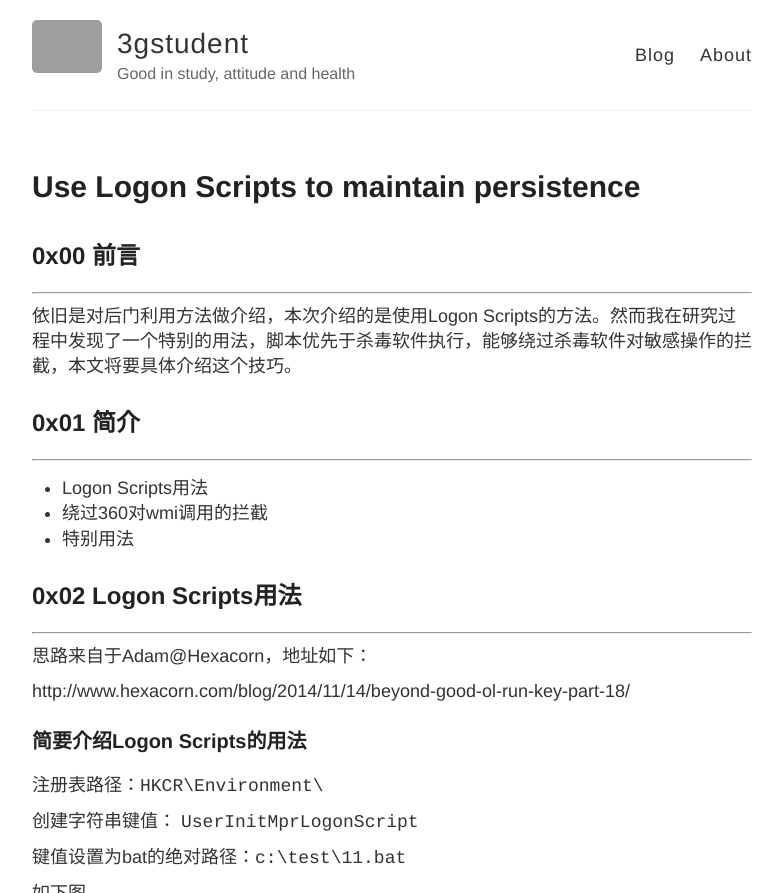
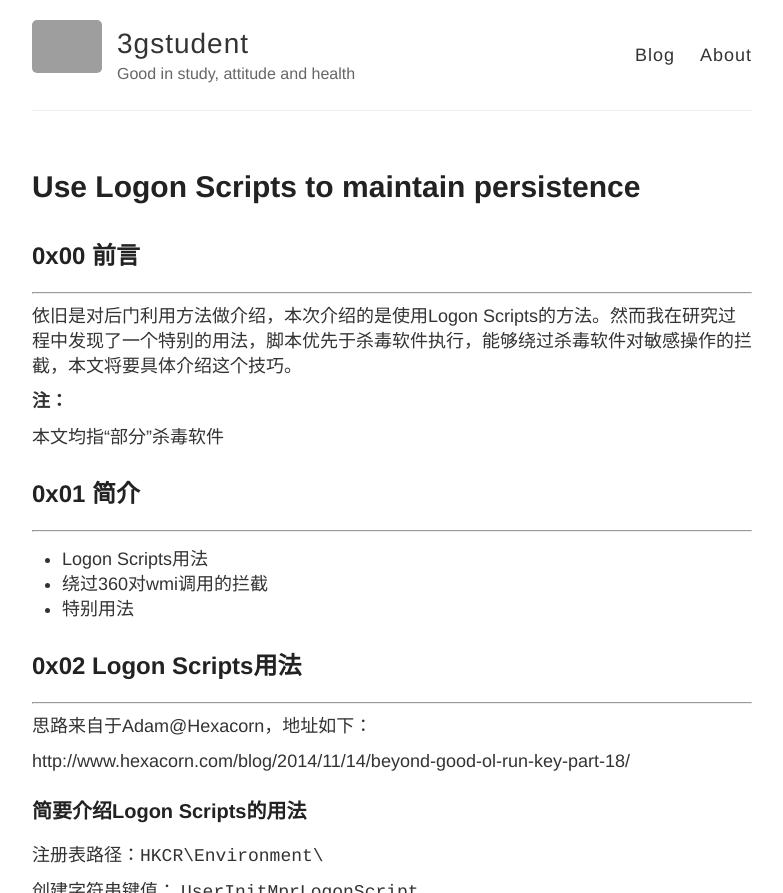
Before and after one commit to 3gstudent/backup-3gstudent.github.io, a Jekyll site: the page built from _posts/2017-8-9-Use Logon Scripts to maintain persistence.md, in a window 1280 px wide and 900 px high, cut to the strip 0-893 px from the top of the window. Shown: the whole strip, without its empty margins (248-1031 px from the left). Built offline with Jekyll 4.4.1, drawn with Linux system fonts in a browser that asks for light colours; grey boxes are pictures that could not be loaded.

Commit message:
Update 2017-8-9-Use Logon Scripts to maintain persistence.md

```diff
--- a/_posts/2017-8-9-Use Logon Scripts to maintain persistence.md
+++ b/_posts/2017-8-9-Use Logon Scripts to maintain persistence.md
@@ -7,6 +7,10 @@ title: Use Logon Scripts to maintain persistence
 ---
 
 依旧是对后门利用方法做介绍，本次介绍的是使用Logon Scripts的方法。然而我在研究过程中发现了一个特别的用法，脚本优先于杀毒软件执行，能够绕过杀毒软件对敏感操作的拦截，本文将要具体介绍这个技巧。
+
+**注：**
+
+本文均指“部分”杀毒软件
 
 ## 0x01 简介
 ---
```
